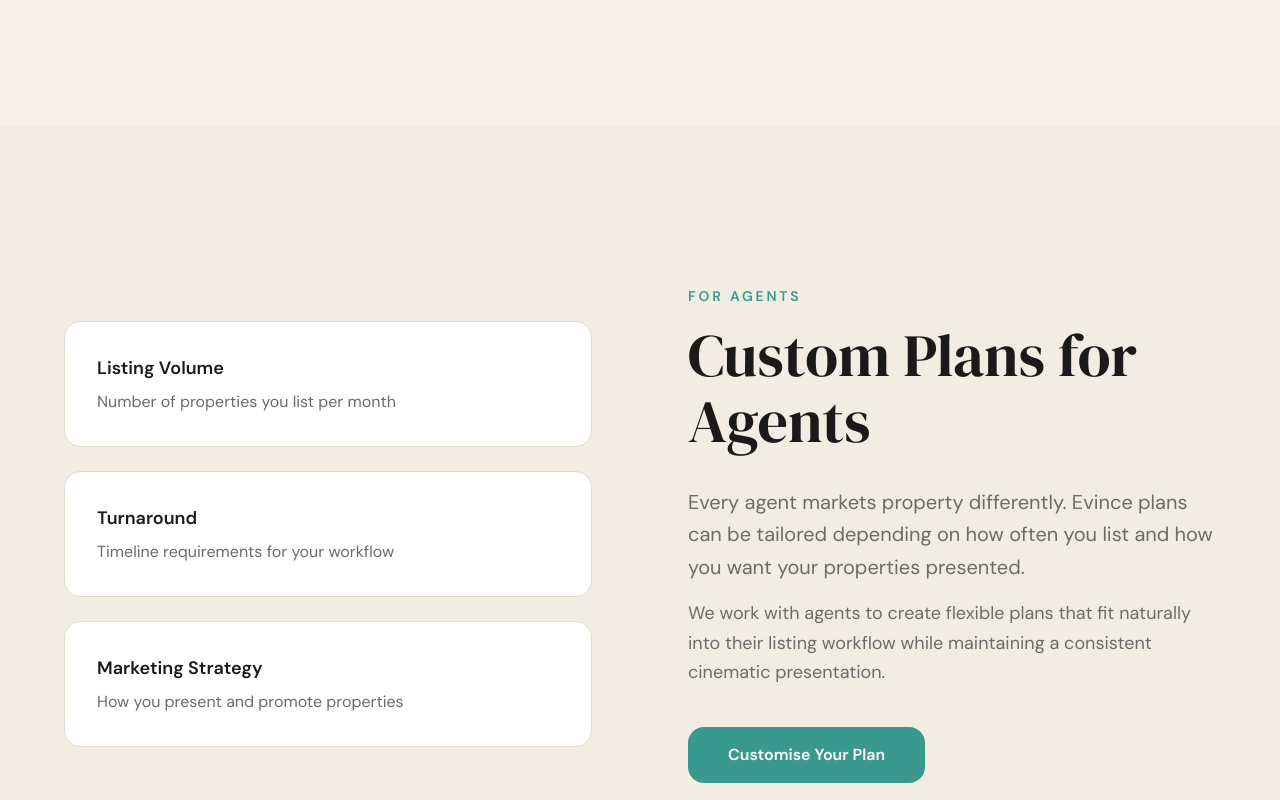
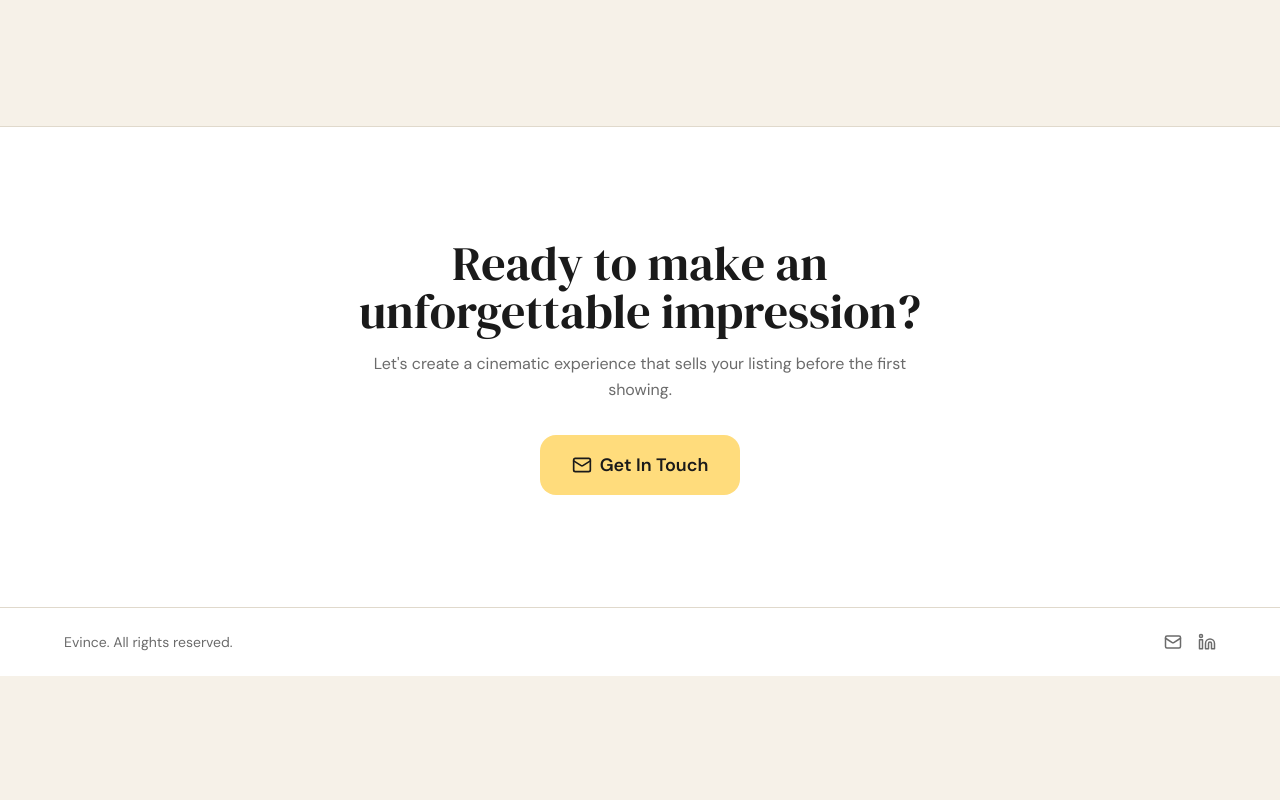
Before and after one commit to BigUpHarry/Evince, a Next.js app: page /pricing in a window 1280 px wide. Shown: the part 1380-2180 px from the top of the page. After the commit the page ends 2056 px from the top, so only its background shows below. Built offline with nearby package versions, Linux system fonts and the light colour scheme.

Commit message:
Comment out unused sections in pricing page
Comment out AgentPlansSection and AgencyPartnershipsSection imports and usage.

```diff
--- a/app/pricing/page.tsx
+++ b/app/pricing/page.tsx
@@ -3,8 +3,8 @@ import { Header } from "@/components/landing/header"
 import { Footer } from "@/components/landing/footer"
 import { PricingHero } from "@/components/landing/pricing-hero"
 import { SingleListingSection } from "@/components/landing/single-listing-section"
-import { AgentPlansSection } from "@/components/landing/agent-plans-section"
-import { AgencyPartnershipsSection } from "@/components/landing/agency-partnerships-section"
+// import { AgentPlansSection } from "@/components/landing/agent-plans-section"
+// import { AgencyPartnershipsSection } from "@/components/landing/agency-partnerships-section"
 
 export const metadata: Metadata = {
   title: "Pricing | Evince",
@@ -19,8 +19,8 @@ export default function PricingPage() {
       <main>
         <PricingHero />
         <SingleListingSection />
-        <AgentPlansSection />
-        <AgencyPartnershipsSection />
+        {/* <AgentPlansSection /> */}
+        {/* <AgencyPartnershipsSection /> */}
       </main>
       <Footer />
     </div>
```
